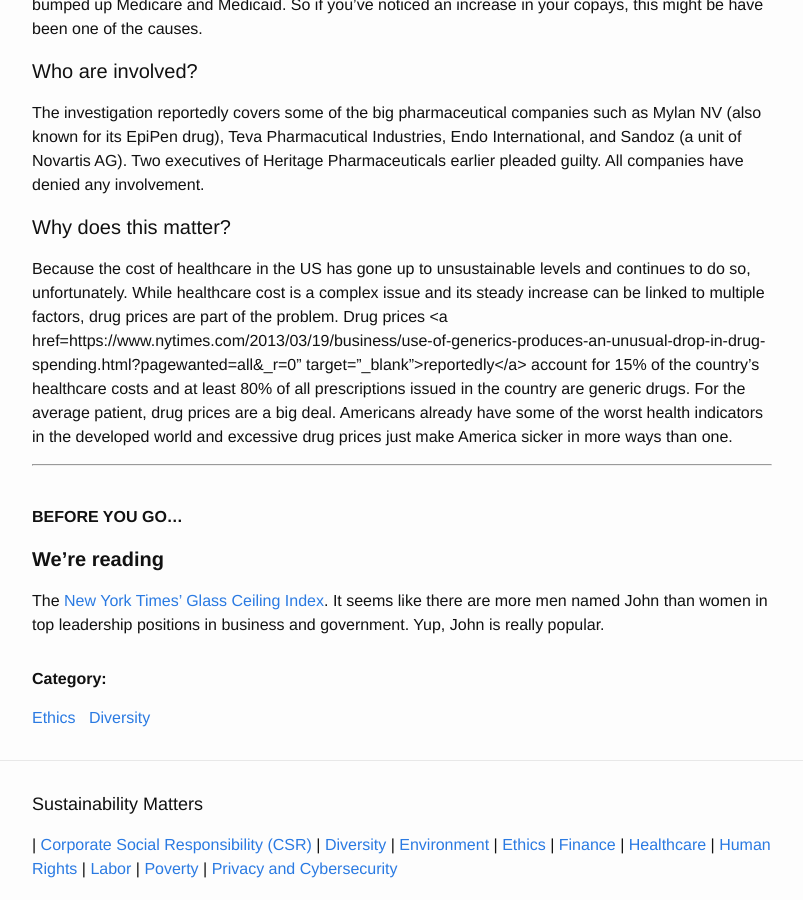
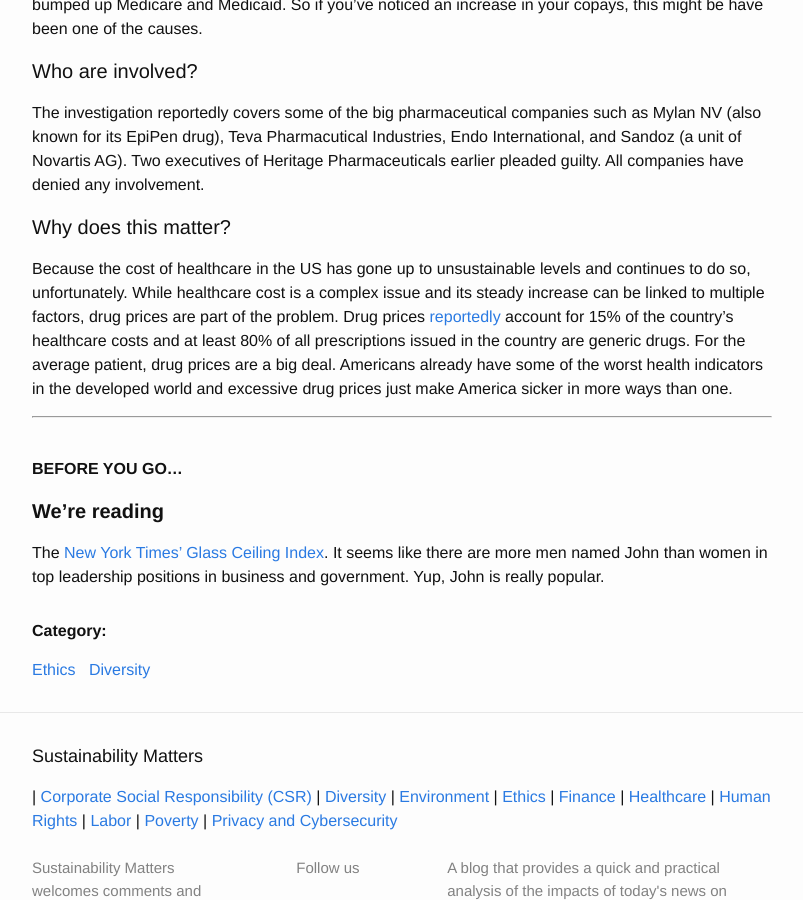
Before and after one commit to Sparkleleuk/Sustainability_Matters, a Jekyll site: the page built from _posts/2018-04-24-genericdrugs.markdown, in a window 1280 px wide and 900 px high, scrolled down 623 px. Shown: the whole window, without its empty margins (238-1041 px from the left). Built offline with Jekyll 4.4.1, drawn with Linux system fonts in a browser that asks for light colours.

Commit message:
fix post

```diff
--- a/_posts/2018-04-24-genericdrugs.markdown
+++ b/_posts/2018-04-24-genericdrugs.markdown
@@ -19,7 +19,7 @@ The investigation reportedly covers some of the big pharmaceutical companies suc
 
 #### Why does this matter?
 
-Because the cost of healthcare in the US has gone up to unsustainable levels and continues to do so, unfortunately. While healthcare cost is a complex issue and its steady increase can be linked to multiple factors, drug prices are part of the problem. Drug prices <a href=https://www.nytimes.com/2013/03/19/business/use-of-generics-produces-an-unusual-drop-in-drug-spending.html?pagewanted=all&_r=0" target="_blank">reportedly</a> account for 15% of the country's healthcare costs and at least 80% of all prescriptions issued in the country are generic drugs. For the average patient, drug prices are a big deal. Americans already have some of the worst health indicators in the developed world and excessive drug prices just make America sicker in more ways than one.
+Because the cost of healthcare in the US has gone up to unsustainable levels and continues to do so, unfortunately. While healthcare cost is a complex issue and its steady increase can be linked to multiple factors, drug prices are part of the problem. Drug prices <a href="https://www.nytimes.com/2013/03/19/business/use-of-generics-produces-an-unusual-drop-in-drug-spending.html?pagewanted=all&_r=0" target="_blank">reportedly</a> account for 15% of the country's healthcare costs and at least 80% of all prescriptions issued in the country are generic drugs. For the average patient, drug prices are a big deal. Americans already have some of the worst health indicators in the developed world and excessive drug prices just make America sicker in more ways than one.
 
 * * *
 <br />
```
